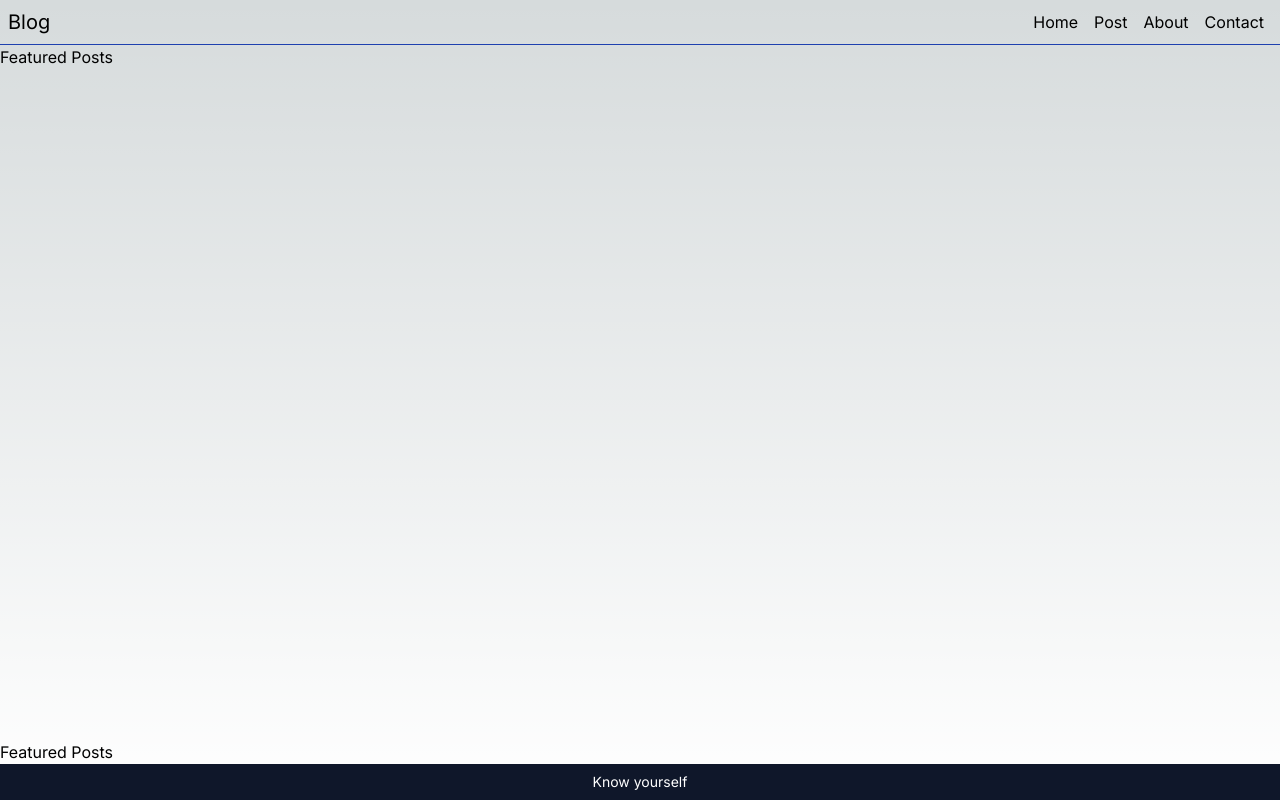
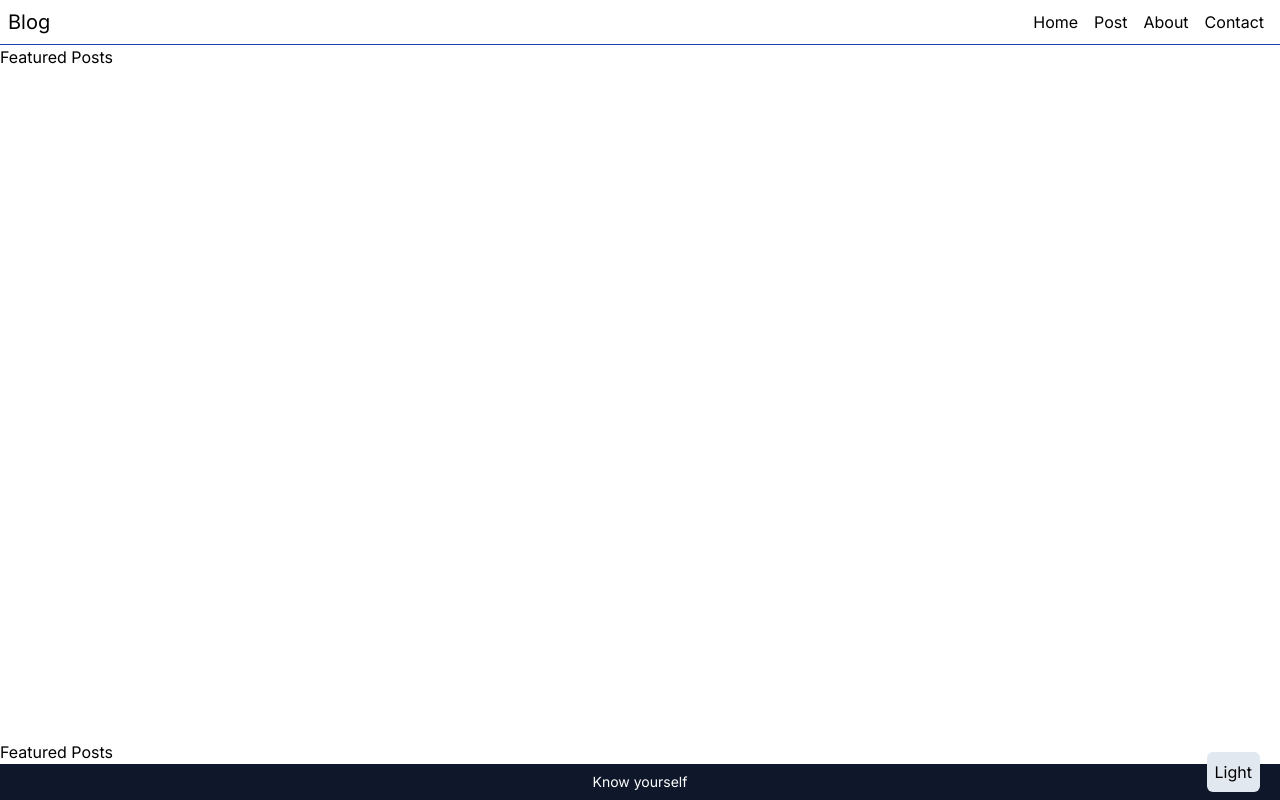
Before and after one commit to YunSukHyun/Blog, a Next.js app: page /post in a window 1280 px wide. Built offline with nearby package versions, Linux system fonts and the light colour scheme.

Commit message:
add DarkMode

```diff
--- a/src/app/globals.css
+++ b/src/app/globals.css
@@ -1,20 +1,6 @@
 @tailwind base;
 @tailwind components;
 @tailwind utilities;
-
-:root {
-  --foreground-rgb: 0, 0, 0;
-  --background-start-rgb: 214, 219, 220;
-  --background-end-rgb: 255, 255, 255;
-}
-
-@media (prefers-color-scheme: dark) {
-  :root {
-    --foreground-rgb: 255, 255, 255;
-    --background-start-rgb: 0, 0, 0;
-    --background-end-rgb: 0, 0, 0;
-  }
-}
 
 html,
 body {
--- a/src/app/layout.tsx
+++ b/src/app/layout.tsx
@@ -4,6 +4,8 @@
 import { Inter, Nanum_Gothic, Open_Sans } from "next/font/google";
 import Header from "@/components/Header";
 import PostPage from "./post/page";
+import { ThemeProvider } from "@/context/DarkModeProvider";
+import { ToggleDarkMode } from "@/components/ToggleDarkMode";
 
 const inter = Inter({ subsets: ["latin"] });
 const sans = Open_Sans({ subsets: ["latin"], variable: "--font-open" });
@@ -27,10 +29,13 @@
   return (
     <html className={inter.className} lang="en">
       <body className="flex flex-col w-full max-w-screen-2xl mx-auto">
-        <Header />
-        <main className="grow">{children}</main>
-        <PostPage />
-        <Footer />
+        <ThemeProvider attribute="class" defaultTheme="system" enableSystem>
+          <ToggleDarkMode />
+          <Header />
+          <main className="grow">{children}</main>
+          <PostPage />
+          <Footer />
+        </ThemeProvider>
       </body>
     </html>
   );
--- /dev/null
+++ b/src/components/ToggleDarkMode.tsx
@@ -0,0 +1,25 @@
+"use client";
+import { useState, useEffect } from "react";
+import { useTheme } from "next-themes";
+
+export const ToggleDarkMode = () => {
+  const [mounted, setMounted] = useState(false);
+  const { theme, setTheme } = useTheme();
+
+  useEffect(() => {
+    setMounted(true);
+  }, []);
+
+  if (!mounted) {
+    return null;
+  }
+
+  return (
+    <button
+      className={`w-fit absolute right-5 bottom-2 p-2 rounded-md hover:scale-110 active:scale-100 duration-200 bg-slate-200 dark:bg-[#212933]`}
+      onClick={() => setTheme(theme === "dark" ? "light" : "dark")}
+    >
+      {theme === "light" ? "Dark" : "Light"}
+    </button>
+  );
+};
--- /dev/null
+++ b/src/context/DarkModeProvider.tsx
@@ -0,0 +1,7 @@
+"use client";
+import { ThemeProvider as NextThemesProvider } from "next-themes";
+import type { ThemeProviderProps } from "next-themes/dist/types";
+
+export function ThemeProvider({ children, ...props }: ThemeProviderProps) {
+  return <NextThemesProvider {...props}>{children}</NextThemesProvider>;
+}
```
